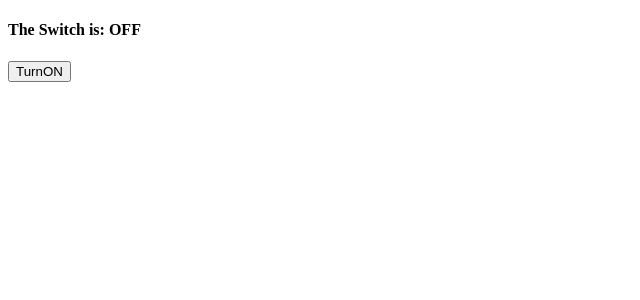
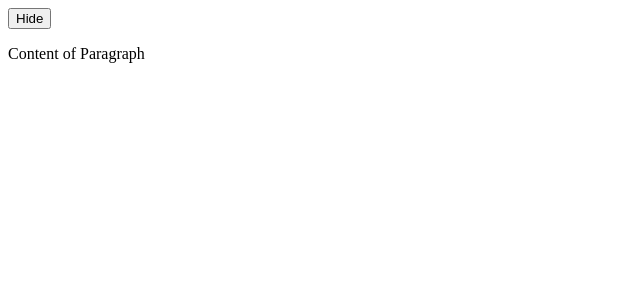
Before and after one commit to Sivakumar-U/UI_Learnings, a React (Vite) app: page / in a window 1280 px wide. Shown: the top 300 px of the page, without its empty margins (0-640 px from the left). Built offline with nearby package versions, Linux system fonts and the light colour scheme.

Commit message:
[Siva]Added: Toggle program to show or hide the information using useState hook in functional component.

```diff
--- a/src/App.jsx
+++ b/src/App.jsx
@@ -1,10 +1,10 @@
 import React from 'react';
-import ToggleSwitchButton from './ToggleSwitchButton';
+import ToggleHide_or_Show from './ToggleHide_or_Show';
 
 const App = () => {
   return (
     <div>
-      <ToggleSwitchButton/>
+      <ToggleHide_or_Show/>
     </div>
   );
 };
--- /dev/null
+++ b/src/ToggleHide_or_Show.jsx
@@ -0,0 +1,14 @@
+import React, { useState } from 'react'
+
+function ToggleHide_or_Show() {
+    const[isVisible, setIsVisible]=useState(true)
+  return (
+    <div>
+      <button onClick={()=>setIsVisible(!isVisible)}>{isVisible?'Hide':'Show'}</button> {/* Button shows "Hide" when the content is visible,
+                                                                                            Button shows "Show" when the content is hidden*/}
+      {isVisible && <p>Content of Paragraph</p>} {/*This is conditional rendering — the paragraph only appears if isVisible is true */}
+    </div>
+  )
+}
+
+export default ToggleHide_or_Show
```
